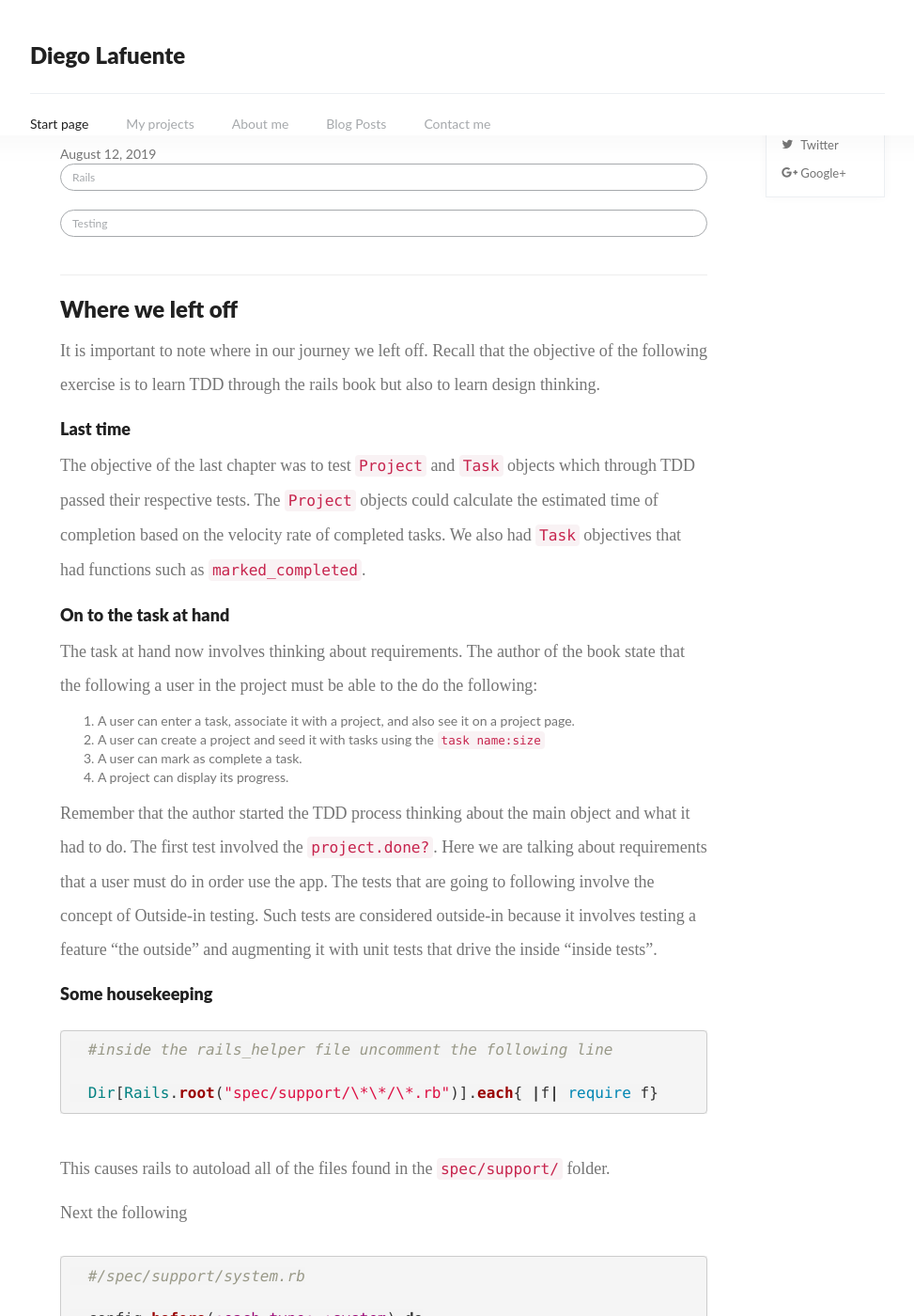
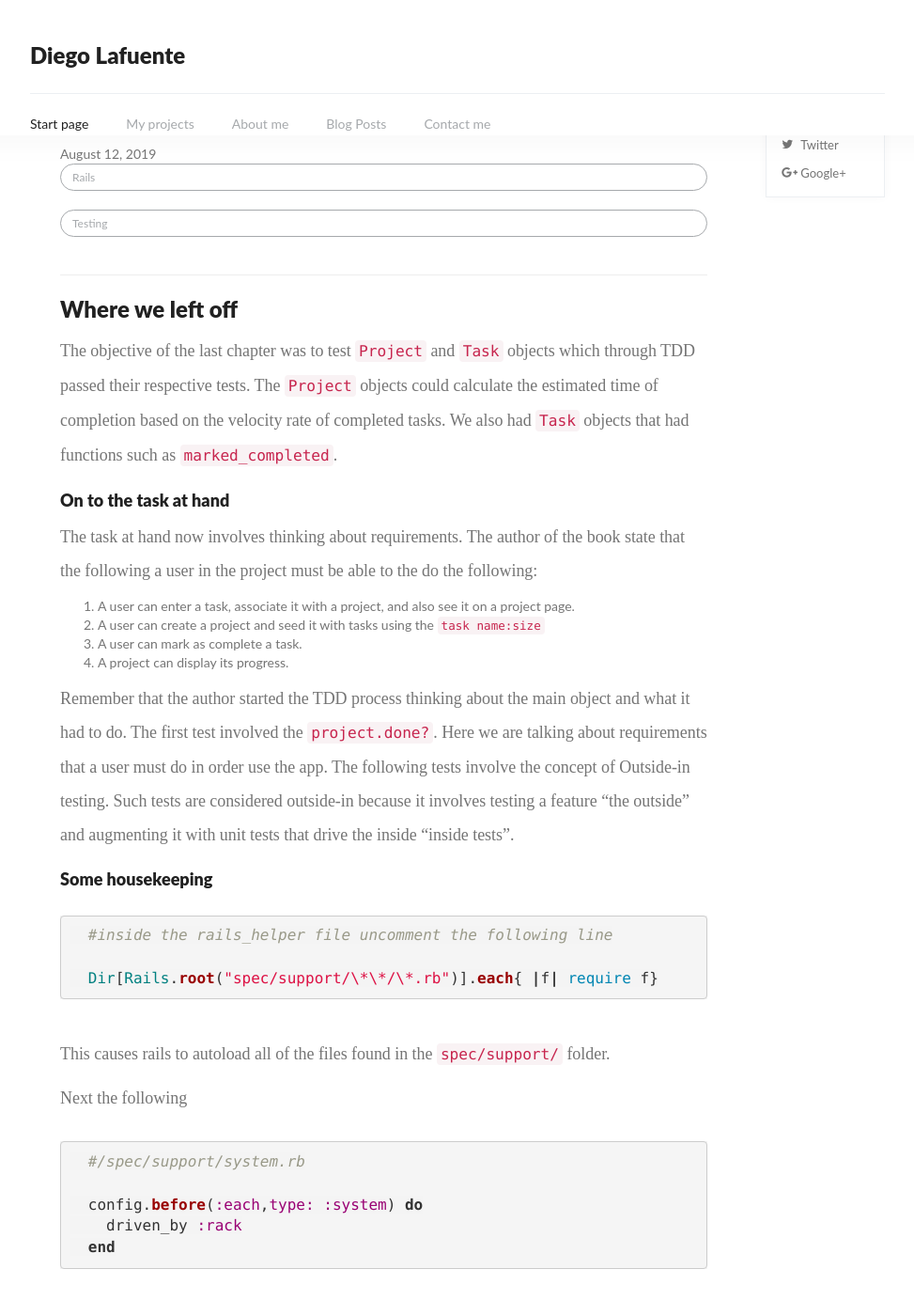
Before and after one commit to dlaf88/dlaf88.github.io, a Jekyll site: the page built from _posts/2019-08-12-TDD-chapter-3.md, in a window 1280 px wide and 1400 px high. Shown: the whole window at 94% size, without its empty margins (153-1126 px from the left). Built offline with Jekyll 4.4.1, drawn with Linux system fonts in a browser that asks for light colours; nearby versions of some CDN libraries; library files that are not in the unit come from our copies; a script that is not in the unit is left out; comment, search, counter and statistics services are not loaded; some of the changed text lies outside the part shown.

Commit message:
Update 2019-08-12-TDD-chapter-3.md

```diff
--- a/_posts/2019-08-12-TDD-chapter-3.md
+++ b/_posts/2019-08-12-TDD-chapter-3.md
@@ -8,11 +8,7 @@ tags: Rails Testing
 
 ## Where we left off
 
-It is important to note where in our journey we left off. Recall that the objective of the following exercise is to learn TDD through the rails book but also to learn design thinking.
-
-### Last time
-
-The objective of the last chapter was to test `Project` and `Task` objects which through TDD passed their respective tests. The `Project` objects could calculate the estimated time of completion based on the velocity rate of completed tasks. We also had `Task` objectives that had functions such as `marked_completed`.
+The objective of the last chapter was to test `Project` and `Task` objects which through TDD passed their respective tests. The `Project` objects could calculate the estimated time of completion based on the velocity rate of completed tasks. We also had `Task` objects that had functions such as `marked_completed`.
 
 
 ### On to the task at hand
@@ -25,7 +21,7 @@ The task at hand now involves thinking about requirements. The author of the boo
 4. A project can display its progress.
 
 
-Remember that the author started the TDD process thinking about the main object and what it had to do. The first test involved the `project.done?`. Here we are talking about requirements that a user must do in order use the app. The tests that are going to following involve the concept of Outside-in testing. Such tests are considered outside-in because it involves testing a feature "the outside" and augmenting it with unit tests that drive the inside "inside tests".
+Remember that the author started the TDD process thinking about the main object and what it had to do. The first test involved the `project.done?`. Here we are talking about requirements that a user must do in order use the app. The following tests involve the concept of Outside-in testing. Such tests are considered outside-in because it involves testing a feature "the outside" and augmenting it with unit tests that drive the inside "inside tests".
 
 ### Some housekeeping
 
@@ -64,7 +60,7 @@ This code tells rails how run end-to-end system tests.
         fill_in "Tasks", with: "Choose Fabric:3\nMake it Work:5"
         click_on("Create Project")
         visit projects_path
-        expect(page).to have_content("Project Runway"
+        expect(page).to have_content("Project Runway")
         expect(page).to have_content(8)
 
 
@@ -189,13 +185,11 @@ Running `rspec` now causes a different error. The error is related to controller
   <h1> New Project</h1>
   <%= form_for(@project) do |f| %>
     <%= f.label(:name) %>
-    <%= f.text_field(:name) %>
+      <%= f.text_field(:name) %>
     <br />
-    <%= f.label(:tasks) %>
-    <%= f.text_area_tag("project[tasks]") %>
+      <%= f.label(:tasks) %>
+      <%= f.text_area_tag("project[tasks]") %>
     <br />
-    <%= f.submit %>
-
+      <%= f.submit %>
   <% end %>
-
 {% endhighlight %}
```
Also changed, not shown: other parts of _posts/2019-08-12-TDD-chapter-3.md (+6 -6 lines).
